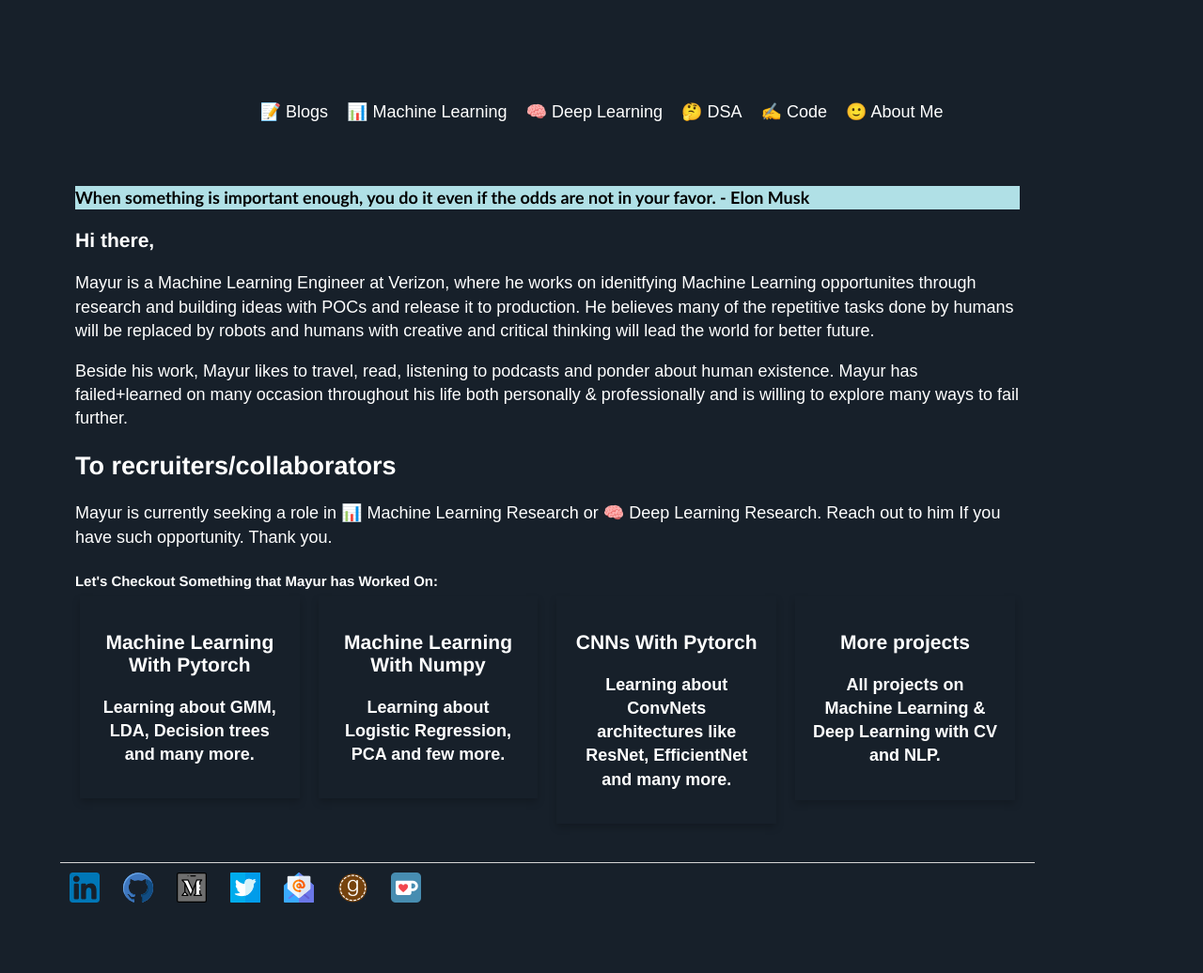
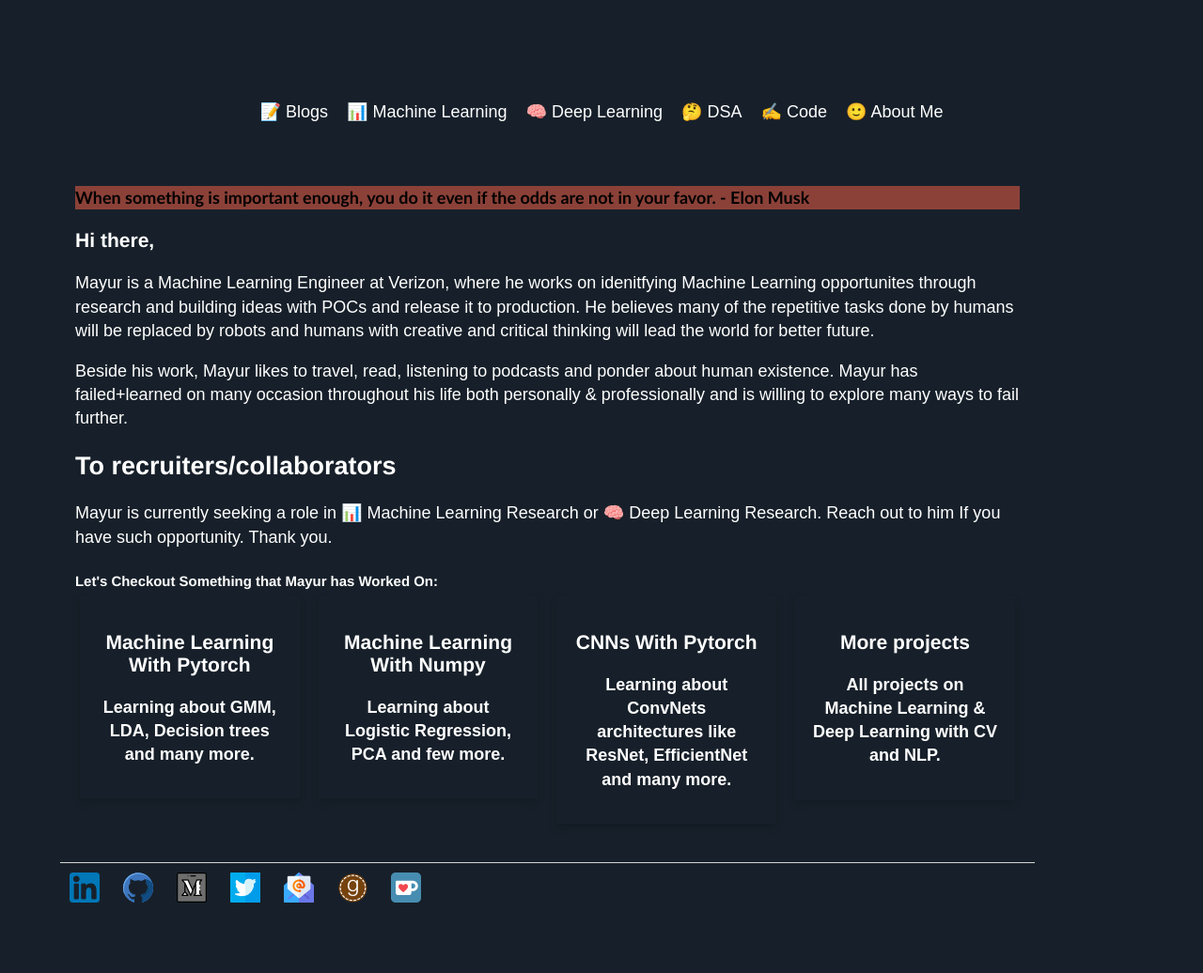
Before and after one commit to Mayurji/mayurji.github.io, a Jekyll site: the page built from about/index.html, in a window 1280 px wide. Shown: the whole page at 94% size. Built offline with Jekyll 4.4.1, drawn with Linux system fonts in a browser that asks for light colours; nearby versions of some CDN libraries.

Commit message:
Update index.html

```diff
--- a/about/index.html
+++ b/about/index.html
@@ -21,7 +21,7 @@
 </div>
 -->
 <div>
-	<p style="background-color:powderblue;font-family:optima;color:black"><strong>
+	<p style="background-color:hsla(9, 100%, 64%, 0.5);font-family:optima;color:black"><strong>
 	When something is important enough, you do it even if the odds are not in your favor.
 	 - Elon Musk</strong>
 	</p>
```
